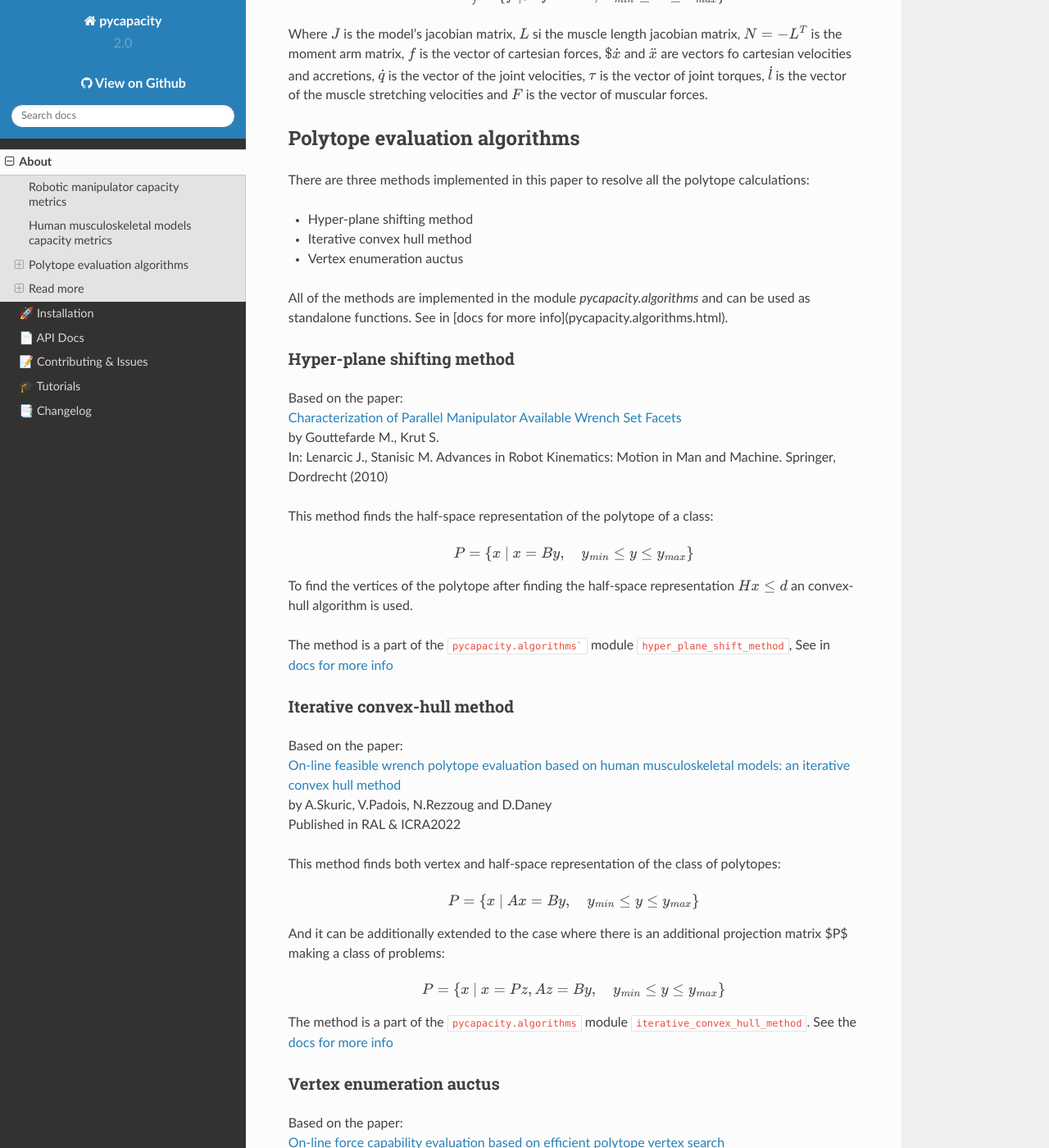
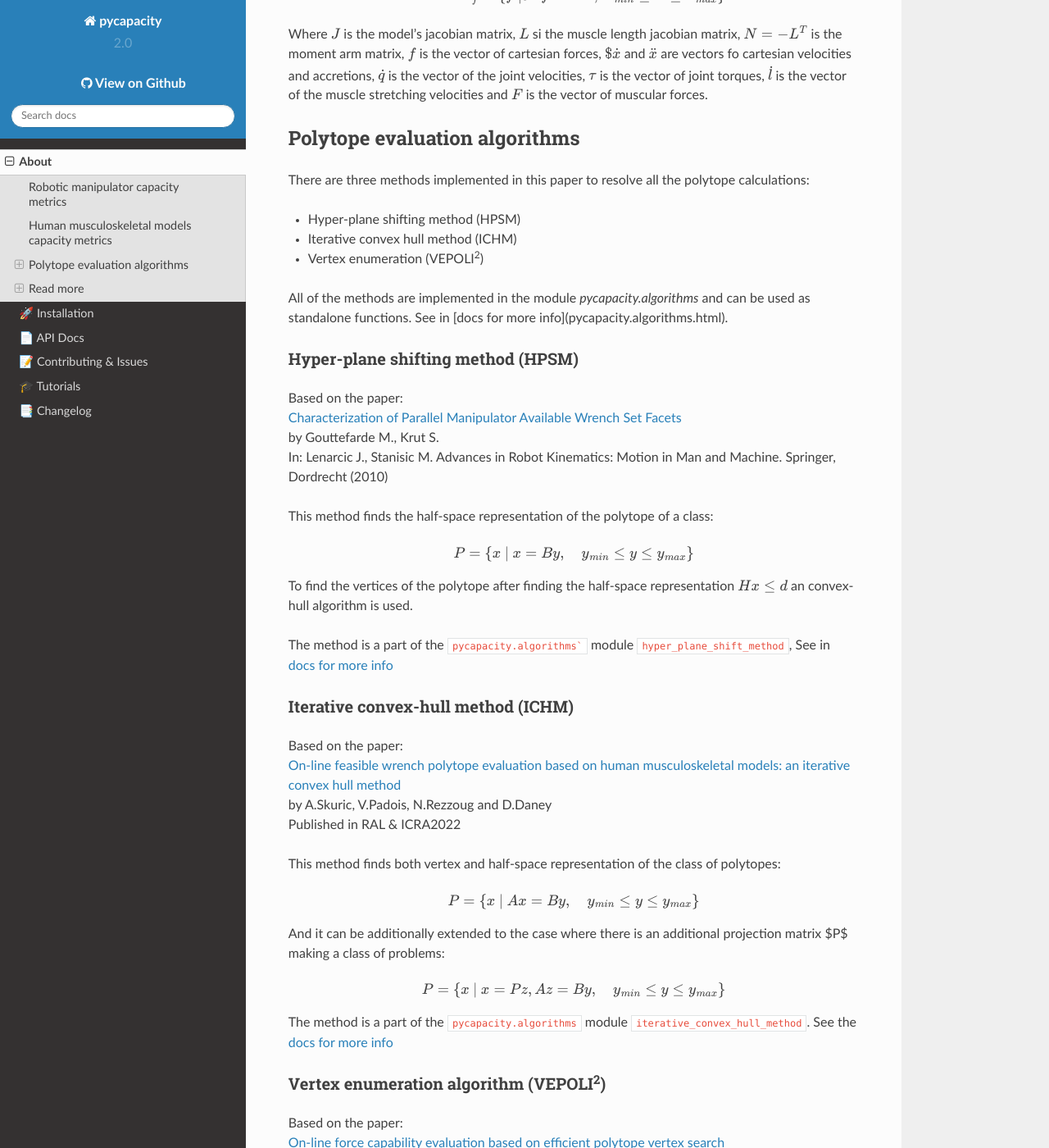
Before and after one commit to auctus-team/pycapacity, a Sphinx documentation site: the page built from docs/source/README.rst, in a window 1280 px wide and 1400 px high, scrolled down 3037 px. Shown: the whole window at 82% size. Built offline with Sphinx 7.4.7 and the Read the Docs theme 2.0.0, drawn with Linux system fonts in a browser that asks for light colours; some of the changed text lies outside the part shown.

Commit message:
vea to vepoli2

````diff
--- a/docs/source/README.rst
+++ b/docs/source/README.rst
@@ -119,14 +119,14 @@ Polytope evaluation algorithms
 ------------------------------
 There are three methods implemented in this paper to resolve all the polytope calculations:
 
-* Hyper-plane shifting method
-* Iterative convex hull method
-* Vertex enumeration auctus
+* Hyper-plane shifting method (HPSM)
+* Iterative convex hull method (ICHM)
+* Vertex enumeration (VEPOLI\ :sup:`2`)
 
 All of the methods are implemented in the module `pycapacity.algorithms` and can be used as standalone functions.  See in [docs for more info](pycapacity.algorithms.html).
 
-Hyper-plane shifting method
-^^^^^^^^^^^^^^^^^^^^^^^^^^^
+Hyper-plane shifting method (HPSM)
+^^^^^^^^^^^^^^^^^^^^^^^^^^^^^^^^^^^^^^^
 | Based on the paper:
 | `Characterization of Parallel Manipulator Available Wrench Set Facets <http://www.lirmm.fr/krut/pdf/2010_gouttefarde_ark-0602650368/2010_gouttefarde_ark.pdf>`_
 | by Gouttefarde M., Krut S.
@@ -140,8 +140,8 @@ To find the vertices of the polytope after finding the half-space representation
 
 The method is a part of the ``pycapacity.algorithms``` module ``hyper_plane_shift_method``, See in `docs for more info <pycapacity.algorithms.html#pycapacity.algorithms.hyper_plane_shift_method>`_
 
-Iterative convex-hull method
-^^^^^^^^^^^^^^^^^^^^^^^^^^^^
+Iterative convex-hull method (ICHM)
+^^^^^^^^^^^^^^^^^^^^^^^^^^^^^^^^^^^
 
 | Based on the paper:
 | `On-line feasible wrench polytope evaluation based on human musculoskeletal models: an iterative convex hull method <https://hal.inria.fr/hal-03369576>`_
@@ -161,8 +161,8 @@ And it can be additionally extended to the case where there is an additional pro
 
 The method is a part of the ``pycapacity.algorithms`` module ``iterative_convex_hull_method``. See the `docs for more info <pycapacity.algorithms.html#pycapacity.algorithms.iterative_convex_hull_method>`_
 
-Vertex enumeration auctus
-^^^^^^^^^^^^^^^^^^^^^^^^^^^
+Vertex enumeration algorithm (VEPOLI\ :sup:`2`)
+^^^^^^^^^^^^^^^^^^^^^^^^^^^^^^^^^^^^^^^^^^^^^^^^^^^
 
 | Based on the paper:
 | `On-line force capability evaluation based on efficient polytope vertex search <https://arxiv.org/abs/2011.05226>`_
@@ -176,7 +176,7 @@ This method finds vertex representation of the class of polytopes:
 
 To find the half-space representation (faces) of the polytope after finding the vertex representation  an convex-hull algorithm is used.
 
-The method is a part of the ``pycapacity.algorithms`` module ``vertex_enumeration_auctus``. See the `docs for more info <pycapacity.algorithms.html#pycapacity.algorithms.vertex_enumeration_auctus>`_
+The method is a part of the ``pycapacity.algorithms`` module ``vertex_enumeration_vepoli2``. See the `docs for more info <pycapacity.algorithms.html#pycapacity.algorithms.vertex_enumeration_vepoli2>`_
 
 Read more
 ---------
````
Also changed, not shown: README.md (+2 -2 lines), paper/paper.md (+47 -52 lines), 3 other files.
